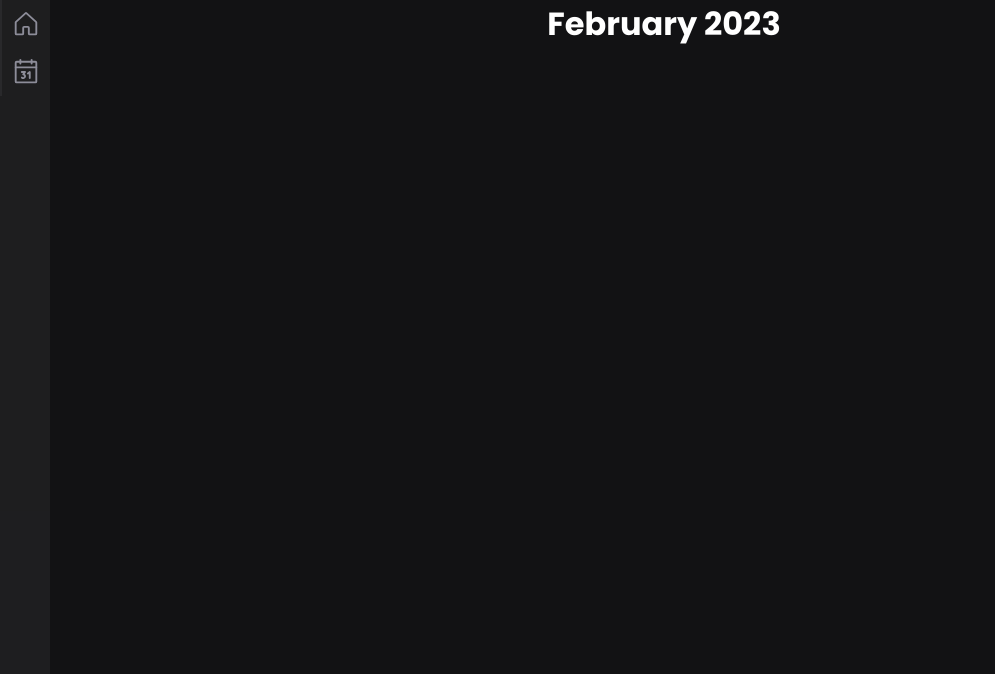
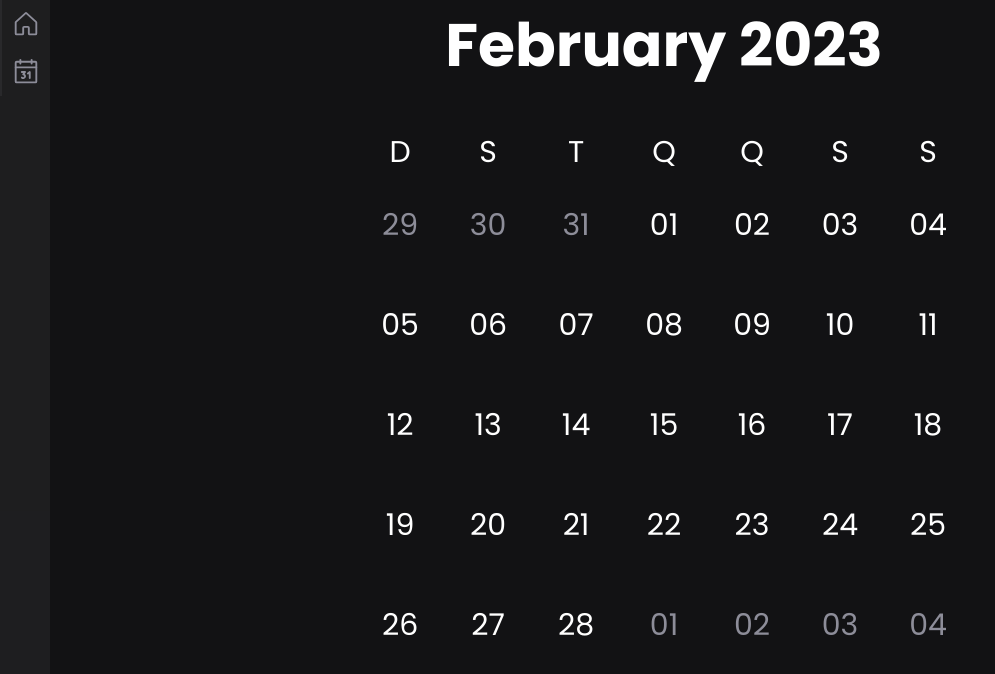
Before and after one commit to sagnb/cloto, a React (Vite) app: page /month/1 in a window 1280 px wide. Shown: the top 674 px of the page, without its empty margins (0-995 px from the left). Built offline with nearby package versions, Linux system fonts and the light colour scheme.

Commit message:
update month view

```diff
--- a/src/components/MonthCard/styles.scss
+++ b/src/components/MonthCard/styles.scss
@@ -16,6 +16,10 @@
     display: flex;
     justify-content: center;
     align-items: center;
+  }
+
+  .MonthNameContainer:hover{
+    color: var(--primary);
   }
 
   .WeekContainer{
--- a/src/pages/Month/index.tsx
+++ b/src/pages/Month/index.tsx
@@ -1,5 +1,8 @@
 import { useParams } from 'react-router-dom'
 import moment from 'moment'
+
+import WeekDaysNames from '../../components/WeekDaysNames'
+import WeekRow from '../../components/WeekRow'
 
 import './styles.scss'
 
@@ -7,10 +10,36 @@ export default function Month(){
   const { monthDisplay } = useParams()
   const [ monthName, year] = monthDisplay?monthDisplay.split(' '):['', -1]
   const currentMonth = moment().month(monthName).year(Number(year))
+  const weekDaysNames = ['D', 'S', 'T', 'Q', 'Q', 'S', 'S']
+  const startDayOfCard = currentMonth.clone().startOf('month').startOf('week')
+  const endDayOfCard = currentMonth.clone().endOf('month').startOf('week')
+  const day = startDayOfCard.clone().subtract(1, 'day')
+  const weeksOfMonth = []
+  const currentDay = moment()
+
+  while(day.isBefore(endDayOfCard, 'day')){
+    weeksOfMonth.push(
+      Array(7)
+        .fill(0)
+        .map(() => day.add(1, 'day').clone())
+    )
+  }
 
   return (
     <div className='Month'>
-      <h1>{currentMonth.format('MMMM YYYY')}</h1>
+      <div className='MonthNameContainer'>
+        <h1>{currentMonth.format('MMMM YYYY')}</h1>
+      </div>
+
+      <div className='MonthDaysContainer'>
+        <WeekDaysNames daysNames={weekDaysNames} currentYear={Number(year)} monthName={monthName}/>
+
+        {
+          weeksOfMonth.map((week, index) => (
+            <WeekRow key={`year${Number(year)}month${monthName}week${index.toString()}`} currentYear={Number(year)} month={currentMonth} days={week} index={index} currentDay={currentDay}/>
+          ))
+        }
+      </div>
     </div>
   )
 }
--- a/src/pages/Month/styles.scss
+++ b/src/pages/Month/styles.scss
@@ -4,4 +4,30 @@
   display: flex;
   justify-content: center;
   align-items: center;
+  flex-direction: column;
+  font-size: 30px;
+
+  .MonthDaysContainer{
+    width: 50%;
+    display: flex;
+    justify-content: center;
+    align-items: center;
+    flex-direction: column;
+    font-size: 30px;
+  }
+
+  .WeekDaysNames{
+    margin-top: 40px;
+    height: 20%;
+  }
+
+  .WeekRow{
+    height: 100px;
+
+  }
+
+  .WeekRow:hover{
+    border: 2px solid var(--primary);
+    border-radius: 10px;
+  }
 }
```
